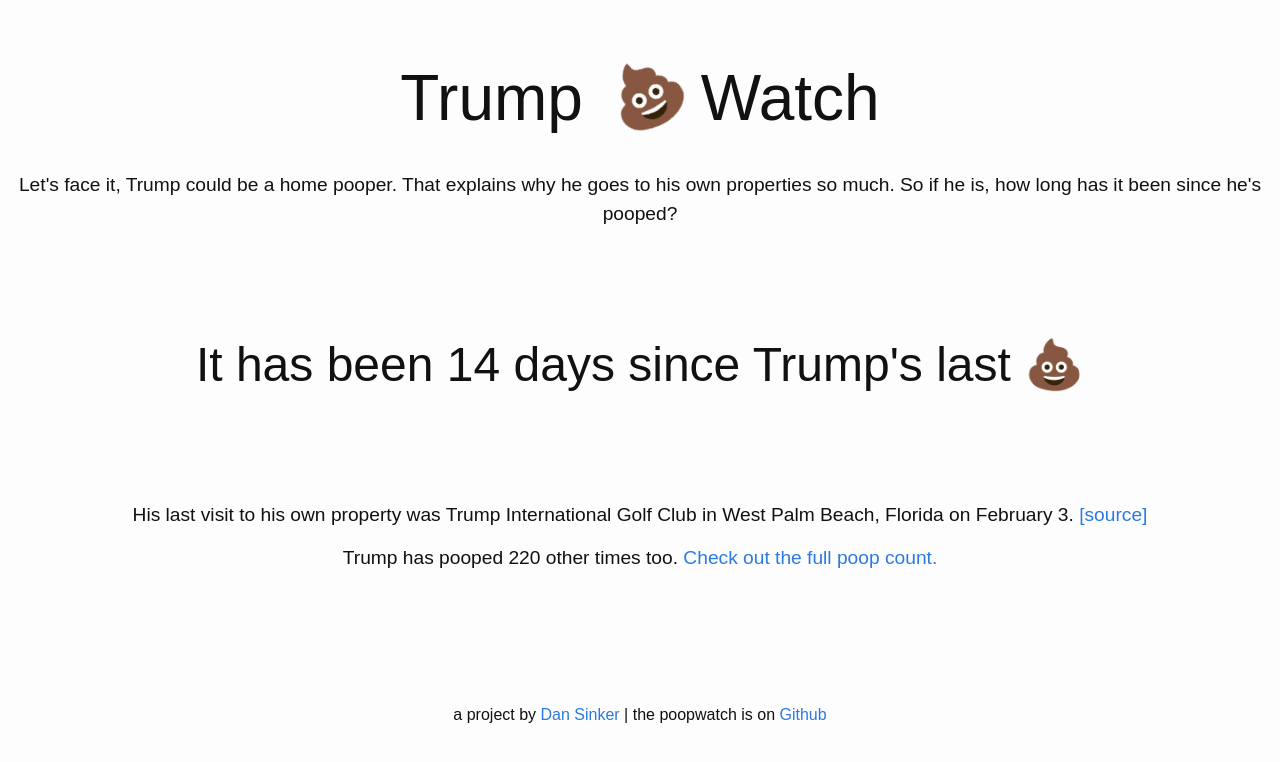
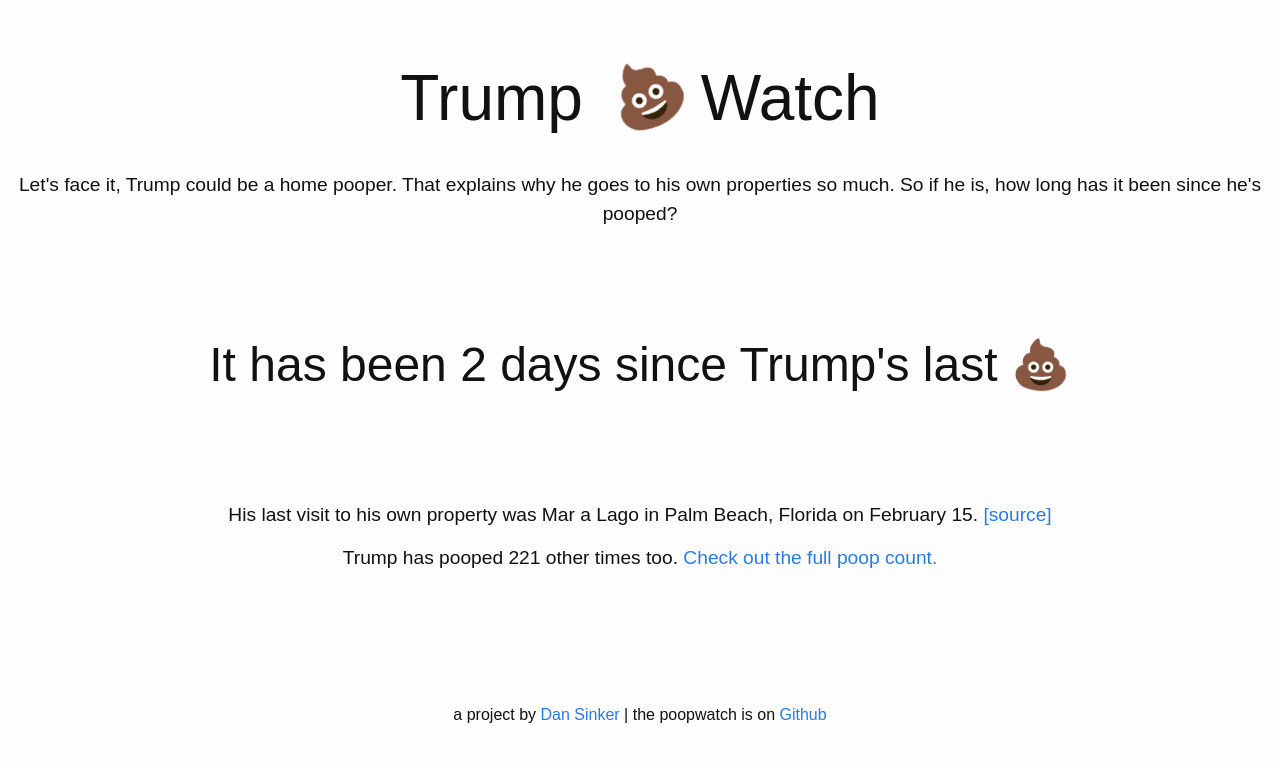
Before and after one commit to dansinker/trumppoopwatch.org, a Jekyll site: the page built from index.md, in a window 1280 px wide. Shown: the top 762 px of the page. Built offline with Jekyll 4.4.1, drawn with Linux system fonts in a browser that asks for light colours; nearby versions of some CDN libraries.

Commit message:
back on his shit

```diff
--- a/_data/trumps.yml
+++ b/_data/trumps.yml
@@ -1,4 +1,8 @@
 poops:
+- location: Mar a Lago
+  city: Palm Beach, Florida
+  date: 2019-02-15
+  link: https://twitter.com/markknoller/status/1096555230332940288
 - location: Trump International Golf Club
   city: West Palm Beach, Florida
   date: 2019-02-03
```
